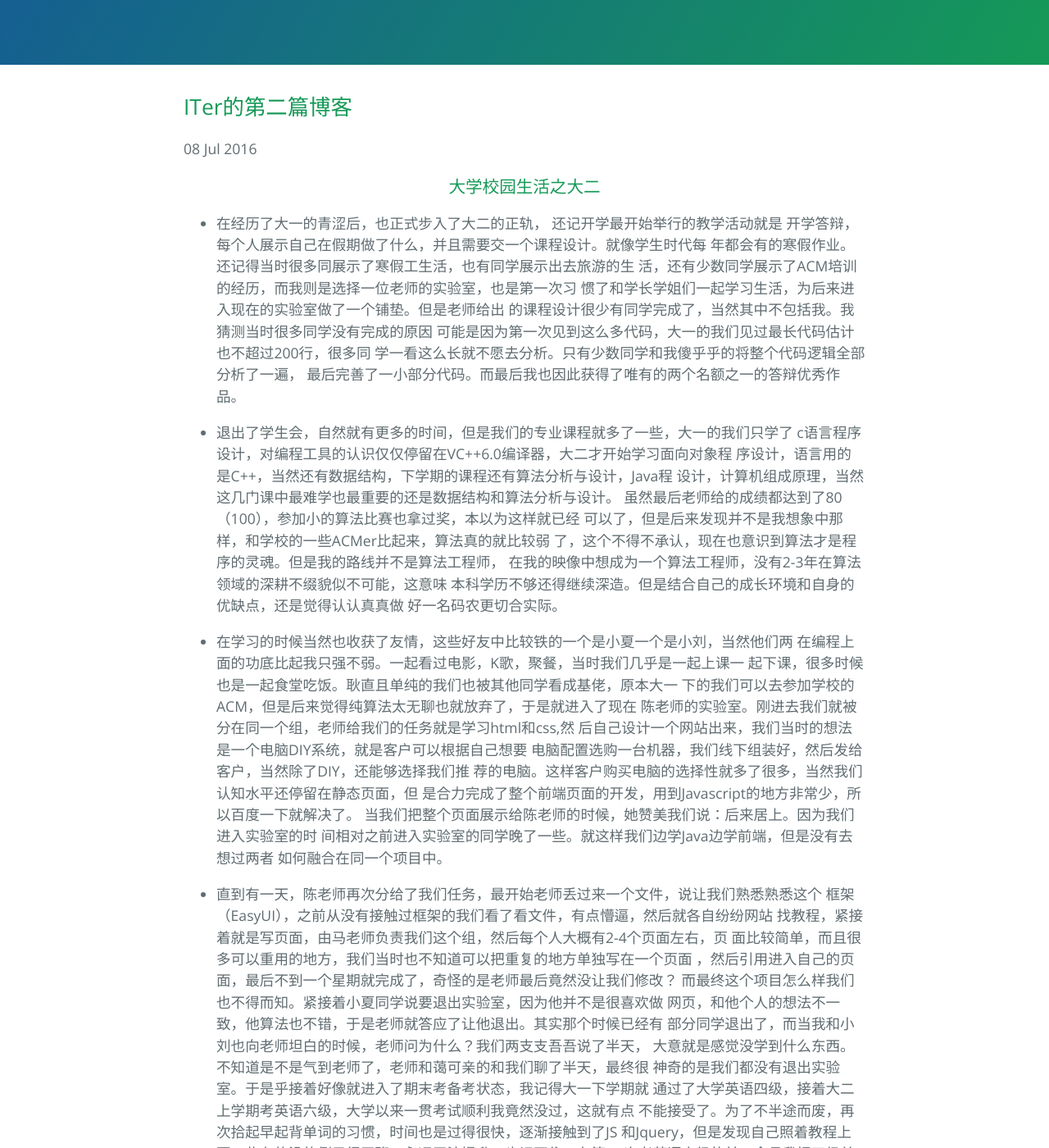
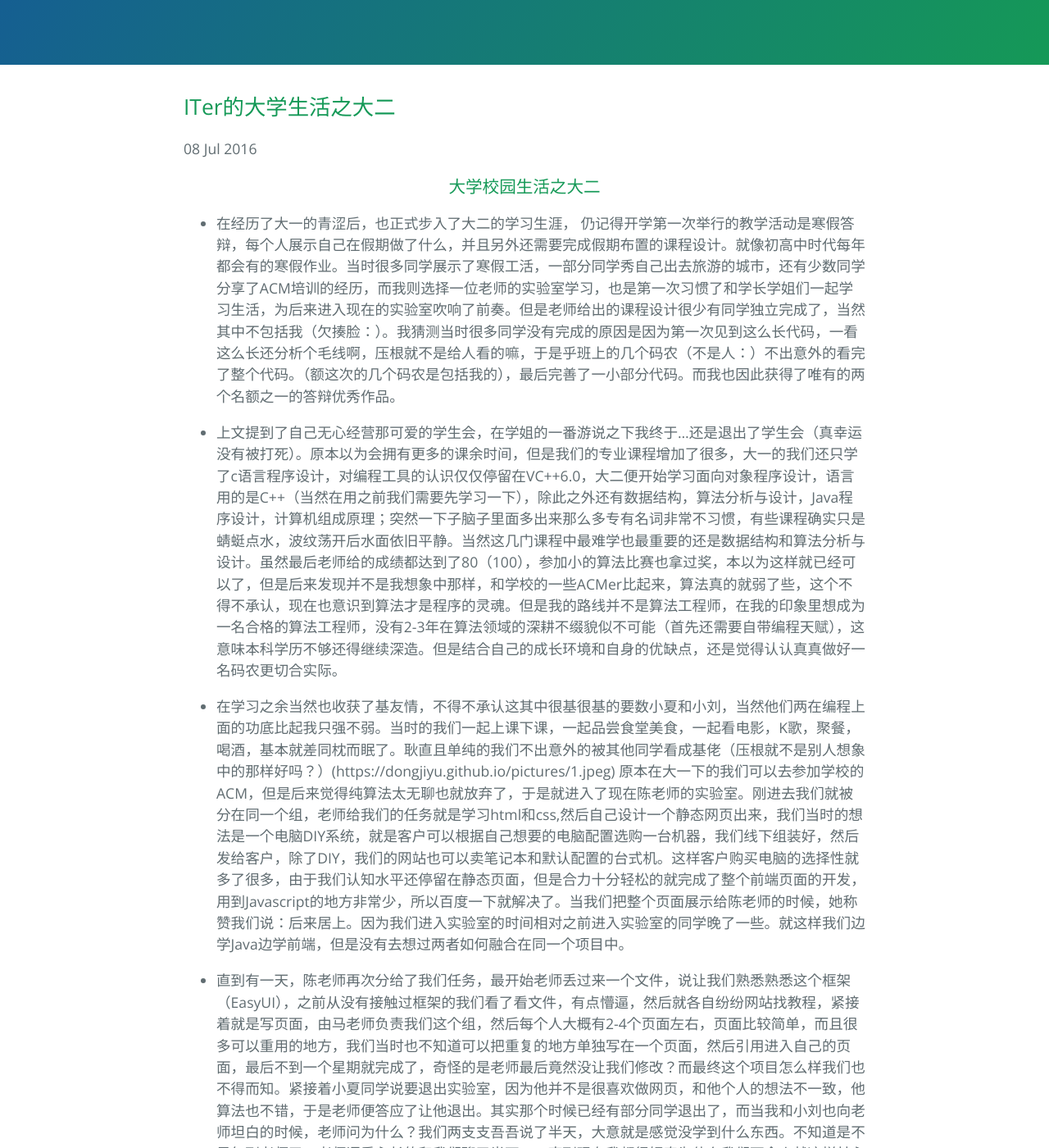
Before and after one commit to dongjiyu/dongjiyu.github.io, a Jekyll site: the page built from _posts/2016-07-08-second-blog.markdown, in a window 1280 px wide and 1400 px high, scrolled down 304 px. Shown: the whole window at 82% size. Built offline with Jekyll 4.4.1, drawn with Linux system fonts in a browser that asks for light colours; some of the changed text lies outside the part shown.

Commit message:
修饰了一下

```diff
--- a/_posts/2016-07-08-second-blog.markdown
+++ b/_posts/2016-07-08-second-blog.markdown
@@ -1,6 +1,6 @@
 ---
 layout: post
-title: "ITer的第二篇博客"
+title: "ITer的大学生活之大二"
 date:   2016-07-08 09:50:20 +0800
 categories: jekyll update
 ---
@@ -9,57 +9,13 @@ categories: jekyll update
 <center>
 <h3>大学校园生活之大二</h3>
 </center>
-*   在经历了大一的青涩后，也正式步入了大二的正轨， 还记开学最开始举行的教学活动就是
-    开学答辩，每个人展示自己在假期做了什么，并且需要交一个课程设计。就像学生时代每
-    年都会有的寒假作业。还记得当时很多同展示了寒假工生活，也有同学展示出去旅游的生
-    活，还有少数同学展示了ACM培训的经历，而我则是选择一位老师的实验室，也是第一次习
-    惯了和学长学姐们一起学习生活，为后来进入现在的实验室做了一个铺垫。但是老师给出
-    的课程设计很少有同学完成了，当然其中不包括我。我猜测当时很多同学没有完成的原因
-    可能是因为第一次见到这么多代码，大一的我们见过最长代码估计也不超过200行，很多同
-    学一看这么长就不愿去分析。只有少数同学和我傻乎乎的将整个代码逻辑全部分析了一遍，
-    最后完善了一小部分代码。而最后我也因此获得了唯有的两个名额之一的答辩优秀作品。
+*   在经历了大一的青涩后，也正式步入了大二的学习生涯， 仍记得开学第一次举行的教学活动是寒假答辩，每个人展示自己在假期做了什么，并且另外还需要完成假期布置的课程设计。就像初高中时代每年都会有的寒假作业。当时很多同学展示了寒假工活，一部分同学秀自己出去旅游的城市，还有少数同学分享了ACM培训的经历，而我则选择一位老师的实验室学习，也是第一次习惯了和学长学姐们一起学习生活，为后来进入现在的实验室吹响了前奏。但是老师给出的课程设计很少有同学独立完成了，当然其中不包括我（欠揍脸：）。我猜测当时很多同学没有完成的原因是因为第一次见到这么长代码，一看这么长还分析个毛线啊，压根就不是给人看的嘛，于是乎班上的几个码农（不是人：）不出意外的看完了整个代码。（额这次的几个码农是包括我的），最后完善了一小部分代码。而我也因此获得了唯有的两个名额之一的答辩优秀作品。
 
-*   退出了学生会，自然就有更多的时间，但是我们的专业课程就多了一些，大一的我们只学了
-    c语言程序设计，对编程工具的认识仅仅停留在VC++6.0编译器，大二才开始学习面向对象程
-    序设计，语言用的是C++，当然还有数据结构，下学期的课程还有算法分析与设计，Java程
-    设计，计算机组成原理，当然这几门课中最难学也最重要的还是数据结构和算法分析与设计。
-    虽然最后老师给的成绩都达到了80（100），参加小的算法比赛也拿过奖，本以为这样就已经
-    可以了，但是后来发现并不是我想象中那样，和学校的一些ACMer比起来，算法真的就比较弱
-    了，这个不得不承认，现在也意识到算法才是程序的灵魂。但是我的路线并不是算法工程师，
-    在我的映像中想成为一个算法工程师，没有2-3年在算法领域的深耕不缀貌似不可能，这意味
-    本科学历不够还得继续深造。但是结合自己的成长环境和自身的优缺点，还是觉得认认真真做
-    好一名码农更切合实际。
+*   上文提到了自己无心经营那可爱的学生会，在学姐的一番游说之下我终于...还是退出了学生会（真幸运没有被打死）。原本以为会拥有更多的课余时间，但是我们的专业课程增加了很多，大一的我们还只学了c语言程序设计，对编程工具的认识仅仅停留在VC++6.0，大二便开始学习面向对象程序设计，语言用的是C++（当然在用之前我们需要先学习一下），除此之外还有数据结构，算法分析与设计，Java程序设计，计算机组成原理；突然一下子脑子里面多出来那么多专有名词非常不习惯，有些课程确实只是蜻蜓点水，波纹荡开后水面依旧平静。当然这几门课程中最难学也最重要的还是数据结构和算法分析与设计。虽然最后老师给的成绩都达到了80（100），参加小的算法比赛也拿过奖，本以为这样就已经可以了，但是后来发现并不是我想象中那样，和学校的一些ACMer比起来，算法真的就弱了些，这个不得不承认，现在也意识到算法才是程序的灵魂。但是我的路线并不是算法工程师，在我的印象里想成为一名合格的算法工程师，没有2-3年在算法领域的深耕不缀貌似不可能（首先还需要自带编程天赋），这意味本科学历不够还得继续深造。但是结合自己的成长环境和自身的优缺点，还是觉得认认真真做好一名码农更切合实际。
 
-*   在学习的时候当然也收获了友情，这些好友中比较铁的一个是小夏一个是小刘，当然他们两
-    在编程上面的功底比起我只强不弱。一起看过电影，K歌，聚餐，当时我们几乎是一起上课一
-    起下课，很多时候也是一起食堂吃饭。耿直且单纯的我们也被其他同学看成基佬，原本大一
-    下的我们可以去参加学校的ACM，但是后来觉得纯算法太无聊也就放弃了，于是就进入了现在
-    陈老师的实验室。刚进去我们就被分在同一个组，老师给我们的任务就是学习html和css,然
-    后自己设计一个网站出来，我们当时的想法是一个电脑DIY系统，就是客户可以根据自己想要
-    电脑配置选购一台机器，我们线下组装好，然后发给客户，当然除了DIY，还能够选择我们推
-    荐的电脑。这样客户购买电脑的选择性就多了很多，当然我们认知水平还停留在静态页面，但
-    是合力完成了整个前端页面的开发，用到Javascript的地方非常少，所以百度一下就解决了。
-    当我们把整个页面展示给陈老师的时候，她赞美我们说：后来居上。因为我们进入实验室的时
-    间相对之前进入实验室的同学晚了一些。就这样我们边学Java边学前端，但是没有去想过两者
-    如何融合在同一个项目中。
+*   在学习之余当然也收获了基友情，不得不承认这其中很基很基的要数小夏和小刘，当然他们两在编程上面的功底比起我只强不弱。当时的我们一起上课下课，一起品尝食堂美食，一起看电影，K歌，聚餐，喝酒，基本就差同枕而眠了。耿直且单纯的我们不出意外的被其他同学看成基佬（压根就不是别人想象中的那样好吗？）({{ "/pictures/1.jpeg" | absolute_url }})
+原本在大一下的我们可以去参加学校的ACM，但是后来觉得纯算法太无聊也就放弃了，于是就进入了现在陈老师的实验室。刚进去我们就被分在同一个组，老师给我们的任务就是学习html和css,然后自己设计一个静态网页出来，我们当时的想法是一个电脑DIY系统，就是客户可以根据自己想要的电脑配置选购一台机器，我们线下组装好，然后发给客户，除了DIY，我们的网站也可以卖笔记本和默认配置的台式机。这样客户购买电脑的选择性就多了很多，由于我们认知水平还停留在静态页面，但是合力十分轻松的就完成了整个前端页面的开发，用到Javascript的地方非常少，所以百度一下就解决了。当我们把整个页面展示给陈老师的时候，她称赞我们说：后来居上。因为我们进入实验室的时间相对之前进入实验室的同学晚了一些。就这样我们边学Java边学前端，但是没有去想过两者如何融合在同一个项目中。
 
-*   直到有一天，陈老师再次分给了我们任务，最开始老师丢过来一个文件，说让我们熟悉熟悉这个
-    框架（EasyUI），之前从没有接触过框架的我们看了看文件，有点懵逼，然后就各自纷纷网站
-    找教程，紧接着就是写页面，由马老师负责我们这个组，然后每个人大概有2-4个页面左右，页
-    面比较简单，而且很多可以重用的地方，我们当时也不知道可以把重复的地方单独写在一个页面
-    ，然后引用进入自己的页面，最后不到一个星期就完成了，奇怪的是老师最后竟然没让我们修改？
-    而最终这个项目怎么样我们也不得而知。紧接着小夏同学说要退出实验室，因为他并不是很喜欢做
-    网页，和他个人的想法不一致，他算法也不错，于是老师就答应了让他退出。其实那个时候已经有
-    部分同学退出了，而当我和小刘也向老师坦白的时候，老师问为什么？我们两支支吾吾说了半天，
-    大意就是感觉没学到什么东西。不知道是不是气到老师了，老师和蔼可亲的和我们聊了半天，最终很
-    神奇的是我们都没有退出实验室。于是乎接着好像就进入了期末考备考状态，我记得大一下学期就
-    通过了大学英语四级，接着大二上学期考英语六级，大学以来一贯考试顺利我竟然没过，这就有点
-    不能接受了。为了不半途而废，再次拾起早起背单词的习惯，时间也是过得很快，逐渐接触到了JS
-    和Jquery，但是发现自己照着教程上写一些有的没的例子很无聊，永远无法提升，也记不住。在第
-    二次考英语六级的前一个月我把四级单词书上的单词全部再背了一遍，然后有时间听听六级听力，
-    有了第一次失败，内心对这次考试其实也不太看好，但是等到分数出来的时候我发现竟然过了。这
-    让从初中开始对英语深恶痛绝的我开始对英语有了转变。
+*   直到有一天，陈老师再次分给了我们任务，最开始老师丢过来一个文件，说让我们熟悉熟悉这个框架（EasyUI），之前从没有接触过框架的我们看了看文件，有点懵逼，然后就各自纷纷网站找教程，紧接着就是写页面，由马老师负责我们这个组，然后每个人大概有2-4个页面左右，页面比较简单，而且很多可以重用的地方，我们当时也不知道可以把重复的地方单独写在一个页面，然后引用进入自己的页面，最后不到一个星期就完成了，奇怪的是老师最后竟然没让我们修改？而最终这个项目怎么样我们也不得而知。紧接着小夏同学说要退出实验室，因为他并不是很喜欢做网页，和他个人的想法不一致，他算法也不错，于是老师便答应了让他退出。其实那个时候已经有部分同学退出了，而当我和小刘也向老师坦白的时候，老师问为什么？我们两支支吾吾说了半天，大意就是感觉没学到什么东西。不知道是不是气到老师了，老师语重心长的和我们聊了半天，一直到现在我都很好奇为什么我们两个人就这样甘心留在了实验室，没有尝试去过自己想要的大学生活，也可能这就是我们内心想要的大学生活吧！接下来好像就进入了期末考备考状态，我记得大一下学期就通过了大学英语四级，接着大二上学期考英语六级，大学以来一贯考试顺利我竟然没过，这就有点不能接受了。为了不半途而废，再次拾起早起背单词的习惯，时间也是过得很快，逐渐接触到了JS和Jquery，但是发现自己照着教程上写一些有的没的例子很无聊，永远无法提升，也记不住。在第二次考英语六级的前一个月我把四级单词书上的单词全部再背了一遍，然后有时间听听六级听力，有了第一次失败，内心对这次考试其实也不太看好，但是等到分数出来的时候我发现竟然过了。这让从初中开始对英语深恶痛绝的我开始对英语有了转变。
 
-*                                                 未完待续...
-
-![My helpful screenshot]({{ "/pictures/1.jpg" | absolute_url }})
+*   未完待续...
--- /dev/null
+++ b/_posts/2017-02-13-The-College-life3.markdown
@@ -0,0 +1,6 @@
+---
+layout: post
+title: "大学生活之大三"
+date:   2017-02-13 09:50:20 +0800
+categories: jekyll update
+---
```
Also changed, not shown: _posts/2016-06-12-first-blog.markdown (+12 -37 lines), pictures/1.jpeg (added), pictures/1.jpg (deleted), pictures/2.jpg (added), pictures/3.jpg (added).
